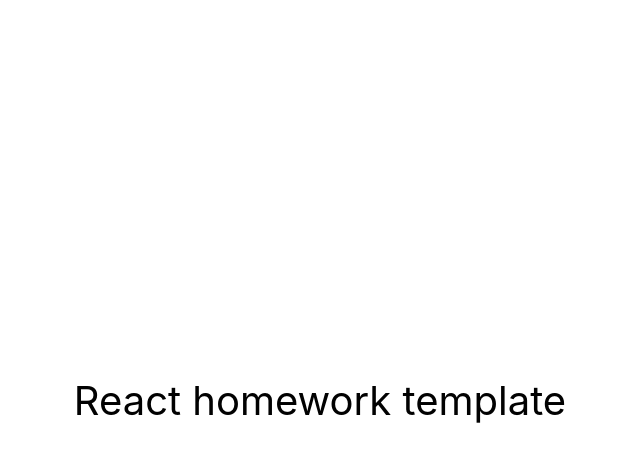
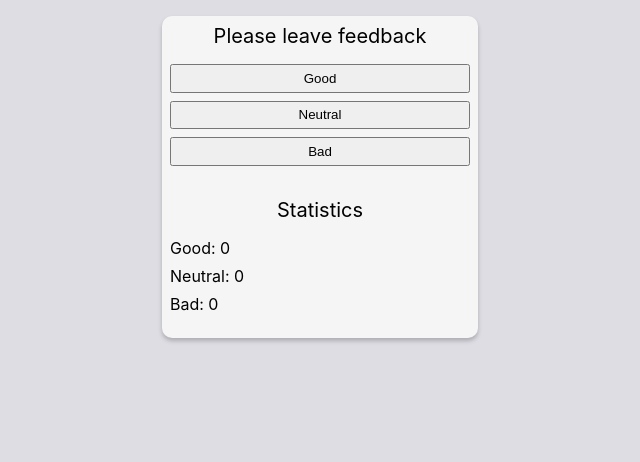
Before and after one commit to Perslay/goit-react-hw-02-feedback, a React (Create React App) app: page / in a window 1280 px wide. Shown: the top 462 px of the page, without its empty margins (320-960 px from the left). Built offline with nearby package versions, Linux system fonts and the light colour scheme.

Commit message:
Basic app
Structure, styling, functionality - all basic

```diff
--- a/src/components/App.jsx
+++ b/src/components/App.jsx
@@ -1,16 +1,73 @@
-export const App = () => {
-  return (
-    <div
-      style={{
-        height: '100vh',
-        display: 'flex',
-        justifyContent: 'center',
-        alignItems: 'center',
-        fontSize: 40,
-        color: '#010101'
-      }}
-    >
-      React homework template
-    </div>
-  );
-};
+import React, { Component } from 'react';
+import css from '../styles/App.module.css';
+
+export class App extends Component {
+  constructor() {
+    super();
+
+    this.state = {
+      good: 0,
+      neutral: 0,
+      bad: 0,
+    };
+  }
+
+  handleGood = () => {
+    this.setState({ good: this.state.good + 1 });
+  };
+
+  handleNeutral = () => {
+    this.setState({ neutral: this.state.neutral + 1 });
+  };
+
+  handleBad = () => {
+    this.setState({ bad: this.state.bad + 1 });
+  };
+
+  render() {
+    return (
+      <div className={css.appContainer}>
+        <div>
+          <p className={css.paragraph}>Please leave feedback</p>
+          <ul className={css.list}>
+            <li className={css.listItem}>
+              <button
+                className={css.button}
+                type="button"
+                onClick={this.handleGood}
+              >
+                Good
+              </button>
+            </li>
+            <li className={css.listItem}>
+              <button
+                className={css.button}
+                type="button"
+                onClick={this.handleNeutral}
+              >
+                Neutral
+              </button>
+            </li>
+            <li className={css.listItem}>
+              <button
+                className={css.button}
+                type="button"
+                onClick={this.handleBad}
+              >
+                Bad
+              </button>
+            </li>
+          </ul>
+        </div>
+        <div>
+          <p className={css.paragraph}>Statistics</p>
+          <ul className={css.list}>
+            <li className={css.listItem}>Good: {this.state.good}</li>
+            <li className={css.listItem}>Neutral: {this.state.neutral}</li>
+            <li className={css.listItem}>Bad: {this.state.bad}</li>
+          </ul>
+        </div>
+      </div>
+    );
+  }
+}
--- a/src/index.css
+++ b/src/index.css
@@ -1,6 +1,7 @@
 @import-normalize; /* bring in normalize.css styles */
 
 body {
+  background-color: #dddde3;
   margin: 0;
   font-family: -apple-system, BlinkMacSystemFont, 'Segoe UI', 'Roboto', 'Oxygen',
     'Ubuntu', 'Cantarell', 'Fira Sans', 'Droid Sans', 'Helvetica Neue',
@@ -9,6 +10,23 @@ body {
   -moz-osx-font-smoothing: grayscale;
 }
 
+h1,
+h2,
+h3,
+h4,
+h5,
+h6,
+p {
+  margin: 0;
+}
+
+ul,
+ol {
+  list-style: none;
+  padding: 0;
+  margin: 0;
+}
+
 code {
   font-family: source-code-pro, Menlo, Monaco, Consolas, 'Courier New',
     monospace;
--- a/src/index.js
+++ b/src/index.js
@@ -1,6 +1,6 @@
 import React from 'react';
 import ReactDOM from 'react-dom/client';
-import { App } from 'components/App';
+import { App } from './components/App';
 import './index.css';
 
 ReactDOM.createRoot(document.getElementById('root')).render(
--- /dev/null
+++ b/src/styles/App.module.css
@@ -0,0 +1,29 @@
+.appContainer {
+  background-color: #f5f5f5;
+  border-radius: 10px;
+  box-shadow: 0 3px 4px #adadb3;
+  display: flex;
+  flex-direction: column;
+  gap: 1rem;
+  margin: 1rem auto;
+  padding: 0.5rem;
+  width: 300px;
+}
+
+.paragraph {
+  font-size: 20px;
+  text-align: center;
+}
+
+.list {
+  margin: 1rem 0;
+}
+
+.listItem {
+  margin: 0.5rem 0;
+}
+
+.button {
+  padding: 0.3rem;
+  width: 100%;
+}
```
